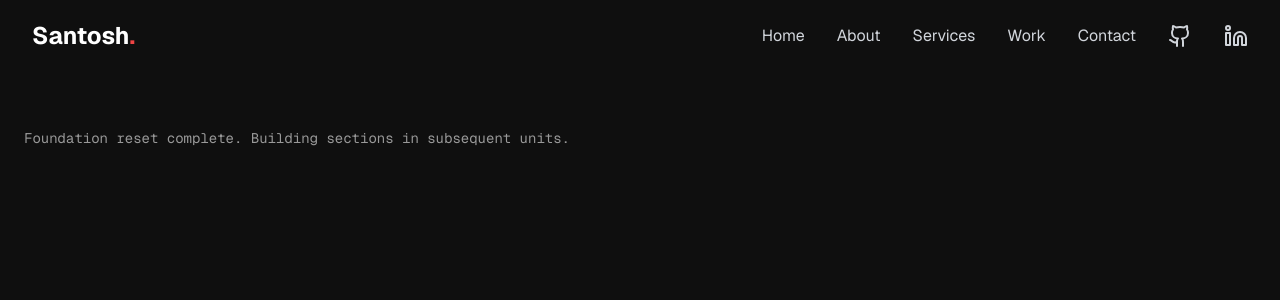
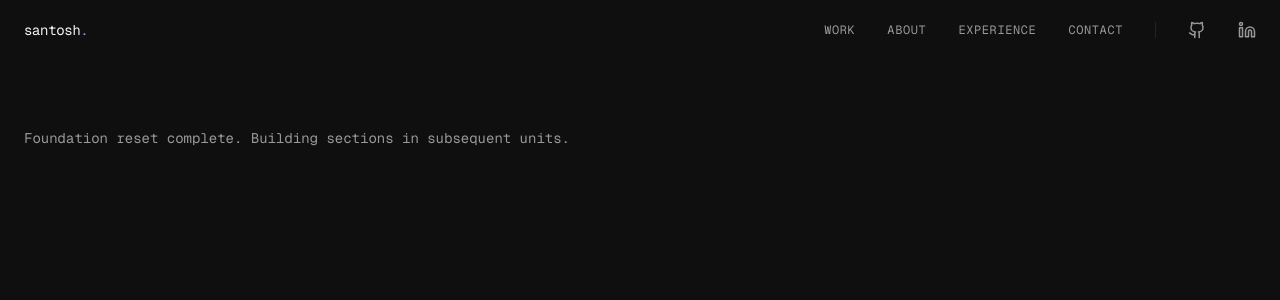
Before and after one commit to toshsuresh/PersonalPortfolio, a Next.js app: page / in a window 1280 px wide. Shown: the top 300 px of the page. Built offline with nearby package versions, Linux system fonts and the light colour scheme.

Commit message:
feat(navbar): simplify nav links and remove gradient underline

```diff
--- a/components/navbar.tsx
+++ b/components/navbar.tsx
@@ -1,174 +1,143 @@
 "use client"
 
 import type React from "react"
-
 import { useState, useEffect } from "react"
 import Link from "next/link"
-import { motion, AnimatePresence } from "framer-motion"
-import { Menu, X, Github, Linkedin } from "lucide-react"
+import { AnimatePresence, motion } from "framer-motion"
+import { Github, Linkedin, Menu, X } from "lucide-react"
+
+const navLinks = [
+  { name: "Work", href: "#work" },
+  { name: "About", href: "#about" },
+  { name: "Experience", href: "#experience" },
+  { name: "Contact", href: "#contact" },
+]
 
 export default function Navbar() {
   const [isOpen, setIsOpen] = useState(false)
   const [scrolled, setScrolled] = useState(false)
 
   useEffect(() => {
-    const handleScroll = () => {
-      if (window.scrollY > 10) {
-        setScrolled(true)
-      } else {
-        setScrolled(false)
-      }
-    }
-
-    window.addEventListener("scroll", handleScroll)
+    const handleScroll = () => setScrolled(window.scrollY > 12)
+    handleScroll()
+    window.addEventListener("scroll", handleScroll, { passive: true })
     return () => window.removeEventListener("scroll", handleScroll)
   }, [])
 
-  const navLinks = [
-    { name: "Home", href: "#home" },
-    { name: "About", href: "#about" },
-    { name: "Services", href: "#services" },
-    { name: "Work", href: "#work" },
-    { name: "Contact", href: "#contact" },
-  ]
-
-  const scrollToSection = (e: React.MouseEvent<HTMLAnchorElement>, href: string) => {
+  const handleNavClick = (e: React.MouseEvent<HTMLAnchorElement>, href: string) => {
     e.preventDefault()
-    const targetId = href.replace("#", "")
-    const elem = document.getElementById(targetId)
-    elem?.scrollIntoView({ behavior: "smooth" })
+    const id = href.replace("#", "")
+    document.getElementById(id)?.scrollIntoView({ behavior: "smooth", block: "start" })
     setIsOpen(false)
   }
 
-  const iconVariants = {
-    initial: { scale: 1 },
-    hover: { scale: 1.2, rotate: 5 },
-  }
-
   return (
-    <motion.nav
-      initial={{ y: -100 }}
-      animate={{ y: 0 }}
-      transition={{ duration: 0.5 }}
-      className={`fixed top-0 left-0 right-0 z-50 transition-all duration-300 ${
-        scrolled ? "bg-black/80 backdrop-blur-md py-3" : "bg-transparent py-5"
+    <nav
+      className={`fixed inset-x-0 top-0 z-50 transition-all duration-300 ${
+        scrolled
+          ? "bg-background/80 backdrop-blur-md border-b border-border/60 py-3"
+          : "bg-transparent py-5"
       }`}
     >
-      <div className="container mx-auto px-4 md:px-8 flex justify-between items-center">
-        <Link href="#home" className="text-2xl font-bold text-white" onClick={(e) => scrollToSection(e, "#home")}>
-          Santosh<span className="text-red-500">.</span>
+      <div className="container mx-auto flex items-center justify-between px-6">
+        <Link
+          href="#top"
+          onClick={(e) => {
+            e.preventDefault()
+            window.scrollTo({ top: 0, behavior: "smooth" })
+          }}
+          className="font-mono text-sm tracking-tight text-foreground hover:text-accent transition-colors"
+        >
+          santosh<span className="text-accent">.</span>
         </Link>
 
-        {/* Desktop Navigation */}
-        <div className="hidden md:flex space-x-8 items-center">
+        {/* Desktop nav */}
+        <div className="hidden md:flex items-center gap-8">
           {navLinks.map((link) => (
-            <Link
+            <a
               key={link.name}
               href={link.href}
-              className="text-gray-300 hover:text-white transition-colors duration-300 relative group"
-              onClick={(e) => scrollToSection(e, link.href)}
+              onClick={(e) => handleNavClick(e, link.href)}
+              className="font-mono text-xs uppercase tracking-wider text-muted-foreground hover:text-foreground transition-colors"
             >
               {link.name}
-              <span className="absolute bottom-0 left-0 w-0 h-0.5 bg-gradient-to-r from-purple-500 to-pink-500 transition-all duration-300 group-hover:w-full"></span>
-            </Link>
+            </a>
           ))}
-          <motion.a
+          <div className="h-4 w-px bg-border" />
+          <a
             href="https://github.com/toshsuresh"
             target="_blank"
             rel="noopener noreferrer"
-            className="text-gray-300 hover:text-white transition-colors duration-300"
             aria-label="GitHub"
-            variants={iconVariants}
-            initial="initial"
-            whileHover="hover"
+            className="text-muted-foreground hover:text-foreground transition-colors"
           >
-            <Github size={24} />
-          </motion.a>
-          <motion.a
+            <Github size={18} />
+          </a>
+          <a
             href="https://www.linkedin.com/in/toshsuresh"
             target="_blank"
             rel="noopener noreferrer"
-            className="text-gray-300 hover:text-white transition-colors duration-300"
             aria-label="LinkedIn"
-            variants={iconVariants}
-            initial="initial"
-            whileHover="hover"
+            className="text-muted-foreground hover:text-foreground transition-colors"
           >
-            <Linkedin size={24} />
-          </motion.a>
+            <Linkedin size={18} />
+          </a>
         </div>
 
-        {/* Mobile Navigation Toggle */}
-        <div className="md:hidden flex items-center space-x-4">
-          <motion.a
+        {/* Mobile toggle */}
+        <div className="md:hidden flex items-center gap-4">
+          <a
             href="https://github.com/toshsuresh"
             target="_blank"
             rel="noopener noreferrer"
-            className="text-gray-300 hover:text-white transition-colors duration-300"
             aria-label="GitHub"
-            variants={iconVariants}
-            initial="initial"
-            whileHover="hover"
+            className="text-muted-foreground hover:text-foreground transition-colors"
           >
-            <Github size={24} />
-          </motion.a>
-          <motion.a
-            href="https://www.linkedin.com/in/toshsuresh"
-            target="_blank"
-            rel="noopener noreferrer"
-            className="text-gray-300 hover:text-white transition-colors duration-300"
-            aria-label="LinkedIn"
-            variants={iconVariants}
-            initial="initial"
-            whileHover="hover"
+            <Github size={20} />
+          </a>
+          <button
+            className="text-foreground"
+            onClick={() => setIsOpen(!isOpen)}
+            aria-label={isOpen ? "Close menu" : "Open menu"}
           >
-            <Linkedin size={24} />
-          </motion.a>
-          <button className="text-white focus:outline-none" onClick={() => setIsOpen(!isOpen)}>
-            {isOpen ? <X size={24} /> : <Menu size={24} />}
+            {isOpen ? <X size={20} /> : <Menu size={20} />}
           </button>
         </div>
       </div>
 
-      {/* Mobile Navigation Menu */}
+      {/* Mobile menu */}
       <AnimatePresence>
         {isOpen && (
           <motion.div
             initial={{ opacity: 0, height: 0 }}
             animate={{ opacity: 1, height: "auto" }}
             exit={{ opacity: 0, height: 0 }}
-            transition={{ duration: 0.3 }}
-            className="md:hidden bg-black/95 backdrop-blur-md"
+            transition={{ duration: 0.2 }}
+            className="md:hidden bg-background/95 backdrop-blur-md border-b border-border/60"
           >
-            <motion.div
-              initial={{ opacity: 0 }}
-              animate={{ opacity: 1 }}
-              exit={{ opacity: 0 }}
-              transition={{ delay: 0.1, duration: 0.2 }}
-              className="container mx-auto px-4 py-4"
-            >
-              {navLinks.map((link, index) => (
-                <motion.div
+            <div className="container mx-auto px-6 py-6 flex flex-col gap-4">
+              {navLinks.map((link) => (
+                <a
                   key={link.name}
-                  initial={{ opacity: 0, x: -20 }}
-                  animate={{ opacity: 1, x: 0 }}
-                  exit={{ opacity: 0, x: -20 }}
-                  transition={{ delay: index * 0.1 }}
-                  className="text-center mb-4"
+                  href={link.href}
+                  onClick={(e) => handleNavClick(e, link.href)}
+                  className="font-mono text-sm uppercase tracking-wider text-muted-foreground hover:text-foreground transition-colors"
                 >
-                  <Link
-                    href={link.href}
-                    className="text-gray-300 hover:text-white py-2 transition-colors duration-300 text-lg"
-                    onClick={(e) => scrollToSection(e, link.href)}
-                  >
-                    {link.name}
-                  </Link>
-                </motion.div>
+                  {link.name}
+                </a>
               ))}
-            </motion.div>
+              <a
+                href="https://www.linkedin.com/in/toshsuresh"
+                target="_blank"
+                rel="noopener noreferrer"
+                className="font-mono text-sm uppercase tracking-wider text-muted-foreground hover:text-foreground transition-colors"
+              >
+                LinkedIn
+              </a>
+            </div>
           </motion.div>
         )}
       </AnimatePresence>
-    </motion.nav>
+    </nav>
   )
 }
```
